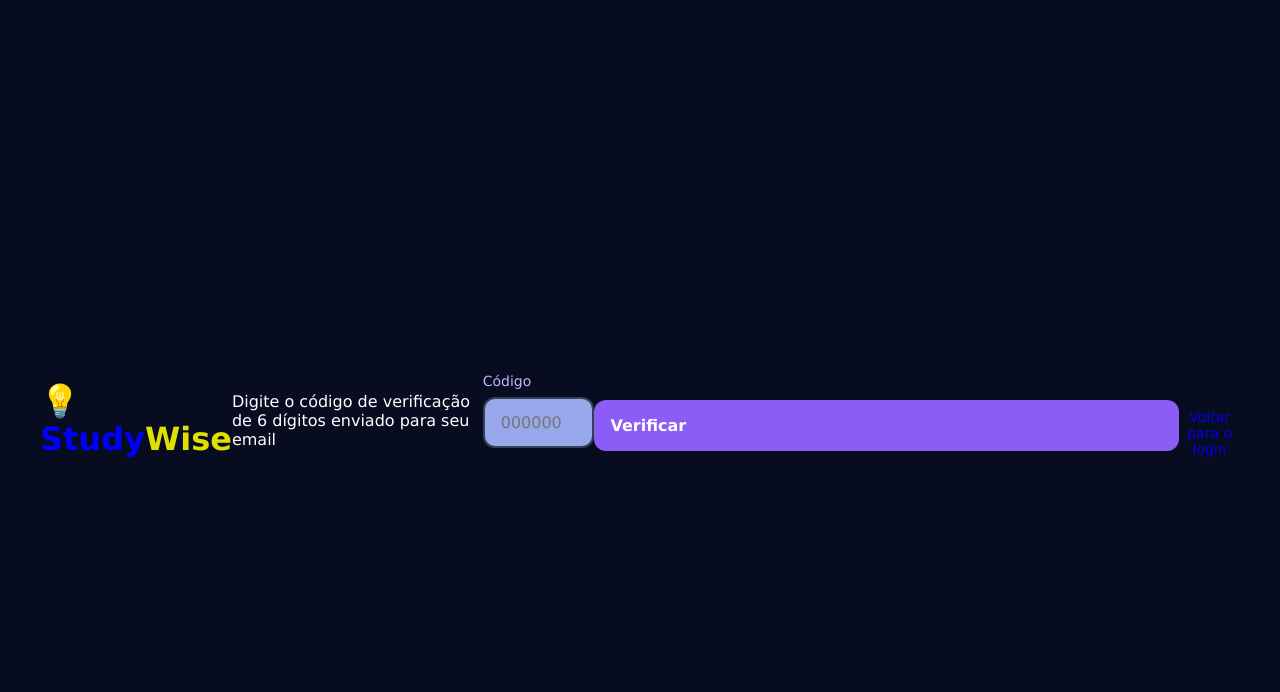
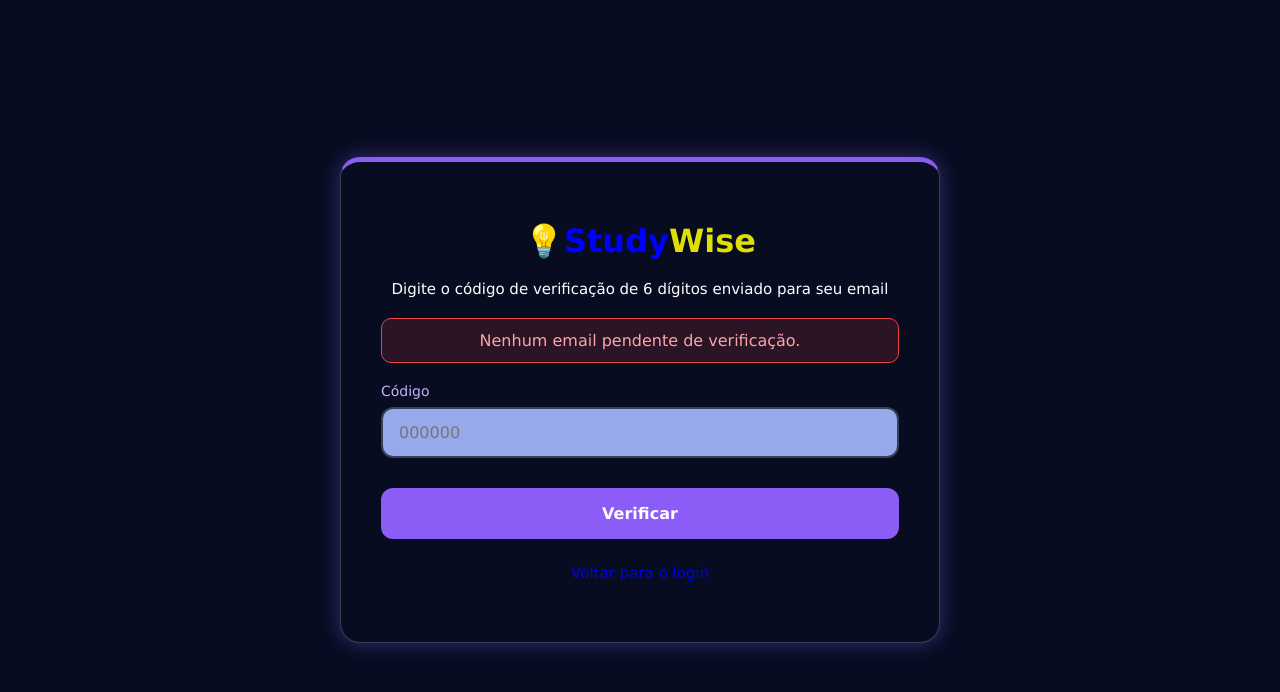
Before and after one commit to xXATOMICXx/tcc-studywise, a plain HTML site: page verificar.html in a window 1280 px wide. Drawn offline with Linux system fonts and the light colour scheme.

Commit message:
Corrigir tags erradas

```diff
--- a/verificar.html
+++ b/verificar.html
@@ -8,7 +8,7 @@
 </head>
 <body>
     <div class="login-container">
-        <div class="login-container">
+        <div class="login-box">
             <h1>💡<span class="azul">Study</span><span class="amarelo">Wise</span></h1>
             <p>Digite o código de verificação de 6 dígitos enviado para seu email</p>
 
@@ -17,13 +17,18 @@
 
             <div class="campo">
                 <label for="codigo">Código</label>
-                <input type="text" id="codigo" maxLenght="6" placeholder="000000">
+                <input type="text" id="codigo" maxLength="6" placeholder="000000">
             </div>
 
-            <buton class="botao-login" id="botao-verificar">Verificar</buton>
+            <button class="botao-login" id="botao-verificar">Verificar</button>
 
             <div class="links">
                 <p><a href="login.html">Voltar para o login</a></p>
             </div>
         </div>
     </div>
+
+    <script src="script.js"></script>
+
+</body>
+</html>
```
